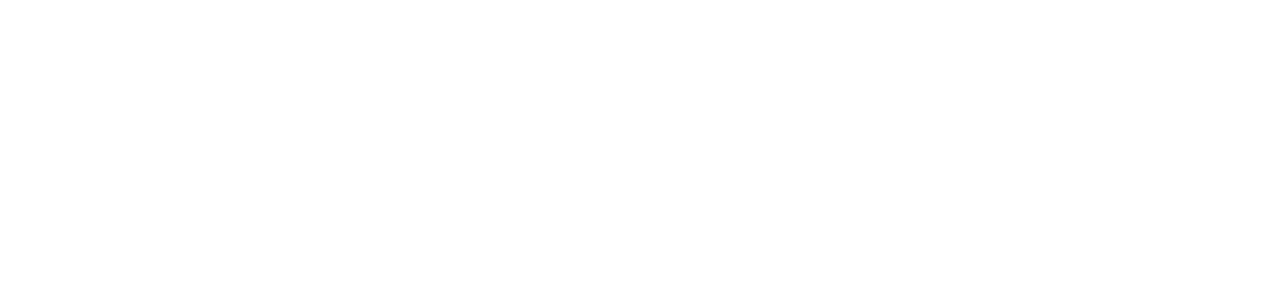
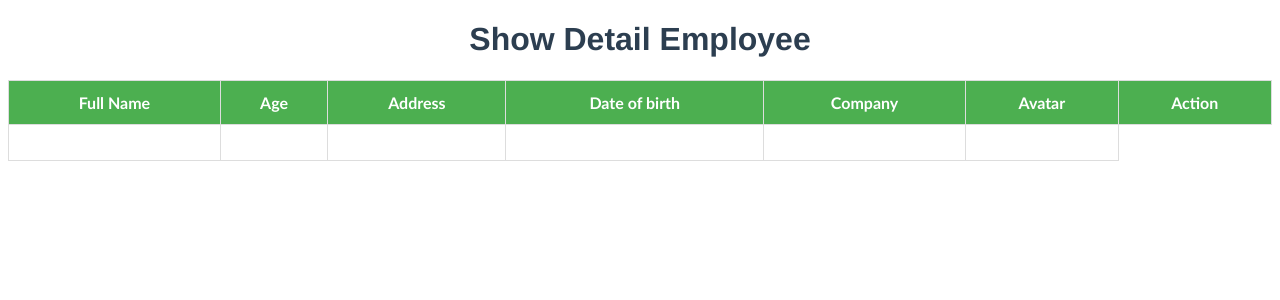
Before and after one commit to htactive-huytd/management-employees, a Vue app: page /#/showdetail in a window 1280 px wide. Shown: the top 300 px of the page. Built offline with nearby package versions, Linux system fonts and the light colour scheme.

Commit message:
add component ShowDetailEmployee
Signed-off-by: htactive-huytd <huytd@htactive.com>

```diff
--- /dev/null
+++ b/src/components/ShowDetailEmployee.vue
@@ -0,0 +1,108 @@
+<template>
+  <div>
+    <h1>Show Detail Employee</h1>
+    <table id="employees">
+      <thead>
+        <tr>
+          <th>Full Name</th>
+          <th>Age</th>
+          <th>Address</th>
+          <th>Date of birth</th>
+          <th>Company</th>
+          <th>Avatar</th>
+          <th>Action</th>
+        </tr>
+      </thead>
+      <tbody>
+        <tr>
+          <td>{{employee.fullName}}</td>
+          <td>{{employee.age}}</td>
+          <td>{{employee.address}}</td>
+          <td>{{employee.dateBirth}}</td>
+          <td>{{employee.company}}</td>
+          <td>
+            <img :src="employee.avatar" />
+          </td>
+        </tr>
+      </tbody>
+    </table>
+  </div>
+</template>
+
+<script>
+export default {
+  props: {
+    index: Number,
+    dataEmployee: Object
+  },
+  data() {
+    return {
+      employee: {
+        fullName: "",
+        address: "",
+        age: "",
+        dateBirth: "",
+        company: "",
+        avatar: "",
+        action: ""
+      }
+    };
+  },
+  watch: {
+    dataEmployee(newData, oldData) {
+      this.employee = {
+        fullName: this.dataEmployee.fullName,
+        address: this.dataEmployee.address,
+        age: this.dataEmployee.age,
+        dateBirth: this.dataEmployee.dateBirth,
+        company: this.dataEmployee.company,
+        avatar: this.dataEmployee.avatar
+      };
+    }
+  }
+};
+</script>
+
+
+<style scoped >
+#employees {
+  font-family: "Trebuchet MS", Arial, Helvetica, sans-serif;
+  border-collapse: collapse;
+  width: 100%;
+}
+
+#employees td,
+#employees th {
+  border: 1px solid #ddd;
+  padding: 8px;
+}
+
+#employees tr:nth-child(even) {
+  background-color: #f2f2f2;
+}
+
+#employees tr:hover {
+  background-color: #ddd;
+}
+
+#employees th {
+  padding-top: 12px;
+  padding-bottom: 12px;
+  text-align: center;
+  background-color: #4caf50;
+  color: white;
+}
+td > img {
+  width: 200px;
+}
+.icon {
+  margin: 10px;
+}
+button {
+  padding: 7px;
+  margin-top: 10px;
+  background-color: green;
+  color: white;
+  font-size: 1.1rem;
+}
+</style>
--- a/src/router/index.js
+++ b/src/router/index.js
@@ -4,6 +4,7 @@
 import ModalAddEmployee from '@/components/ModalAddEmployee'
 import ModalEditEmployee from '@/components/ModalEditEmployee'
 import ModalConfirmDelete from '@/components/ModalConfirmDelete'
+import ShowDetailEmployee from '@/components/ShowDetailEmployee'
 
 Vue.use(Router)
 
@@ -28,6 +29,11 @@
       path: '/modalconfirm',
       name: 'ModalConfirmDelete',
       component: ModalConfirmDelete
+    },
+    {
+      path: '/showdetail',
+      name: 'ShowDetailEmployee',
+      component: ShowDetailEmployee
     }
   ]
 })
```
